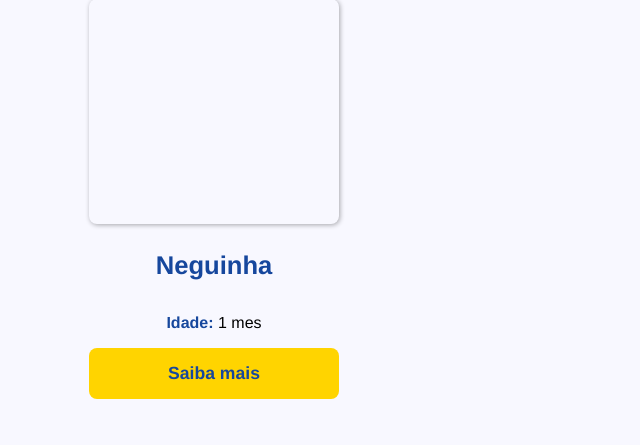
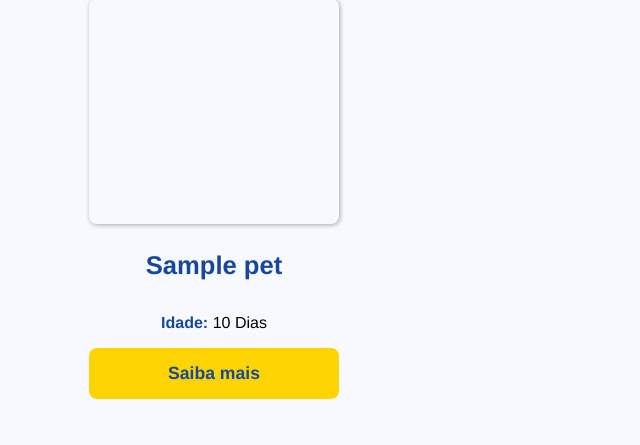
Before and after one commit to MaraisaFerreira/get_a_pet_DJANGO, a Django app: page /pets/ in a window 1280 px wide. Shown: the part 204-649 px from the top of the page, without its empty margins (0-640 px from the left). Run offline with Django 5.2, Linux system fonts and the light colour scheme; tables that the repository leaves empty hold one stand-in row (values such as "Sample post").

Commit message:
display pets card

```diff
--- a/pet/templates/pet/home.html
+++ b/pet/templates/pet/home.html
@@ -18,18 +18,19 @@
     </div>
 </div>
 <div class="pet_container">
+    {% for pet in pets %}
         <div class='pet_card'>
             <div
                 {% comment %} img {% endcomment %}
                 class='pet_card_image'
             ></div>
-        <h3>Neguinha</h3>
+            <h3>{{pet.name}}</h3>
             <p>
                 <span class='bold'>Idade: </span>
-            1 mes
+                {{pet.age}} {{pet.get_age_type_display}}
             </p>
             <a href='#'>Saiba mais</a>
-
         </div>
+    {% endfor %}
 </div>
 {% endblock content %}
```
Lines whose indentation alone changed are shown as unchanged.
